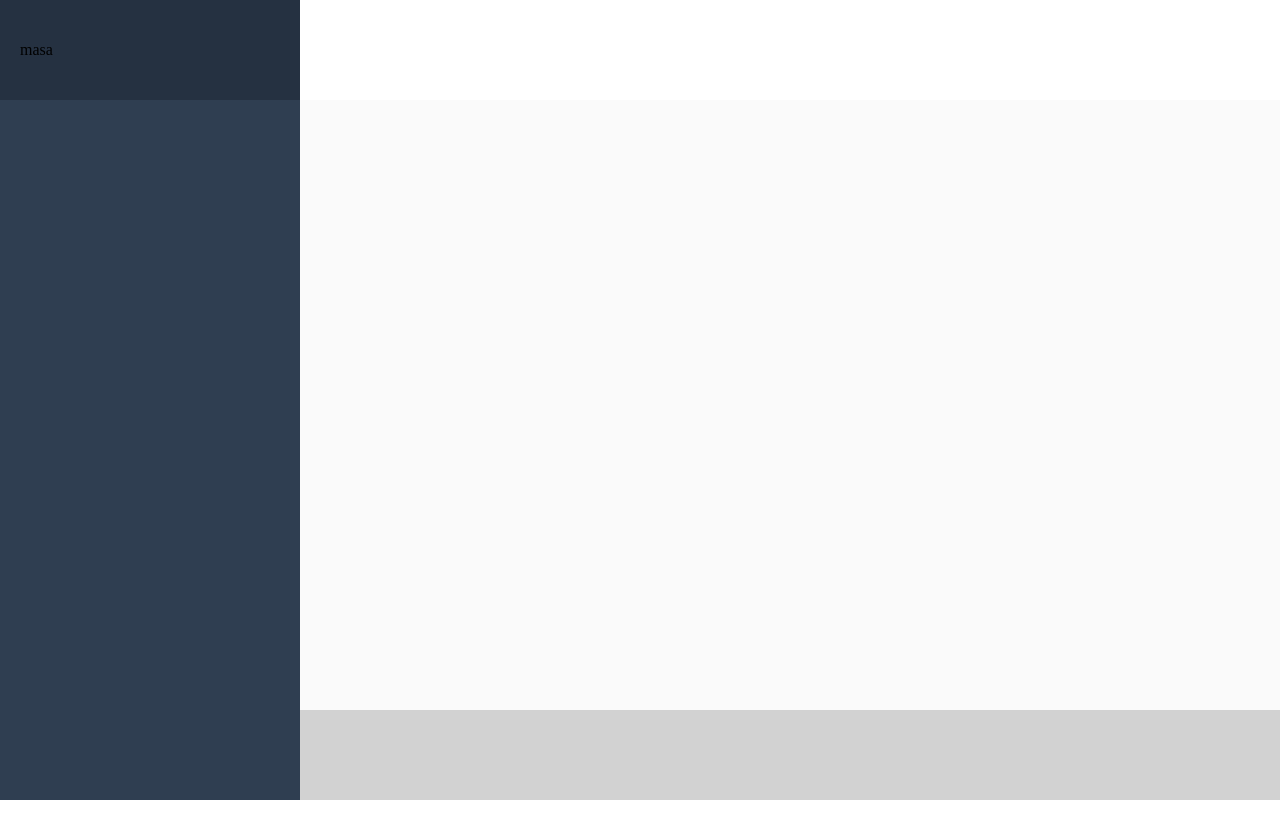
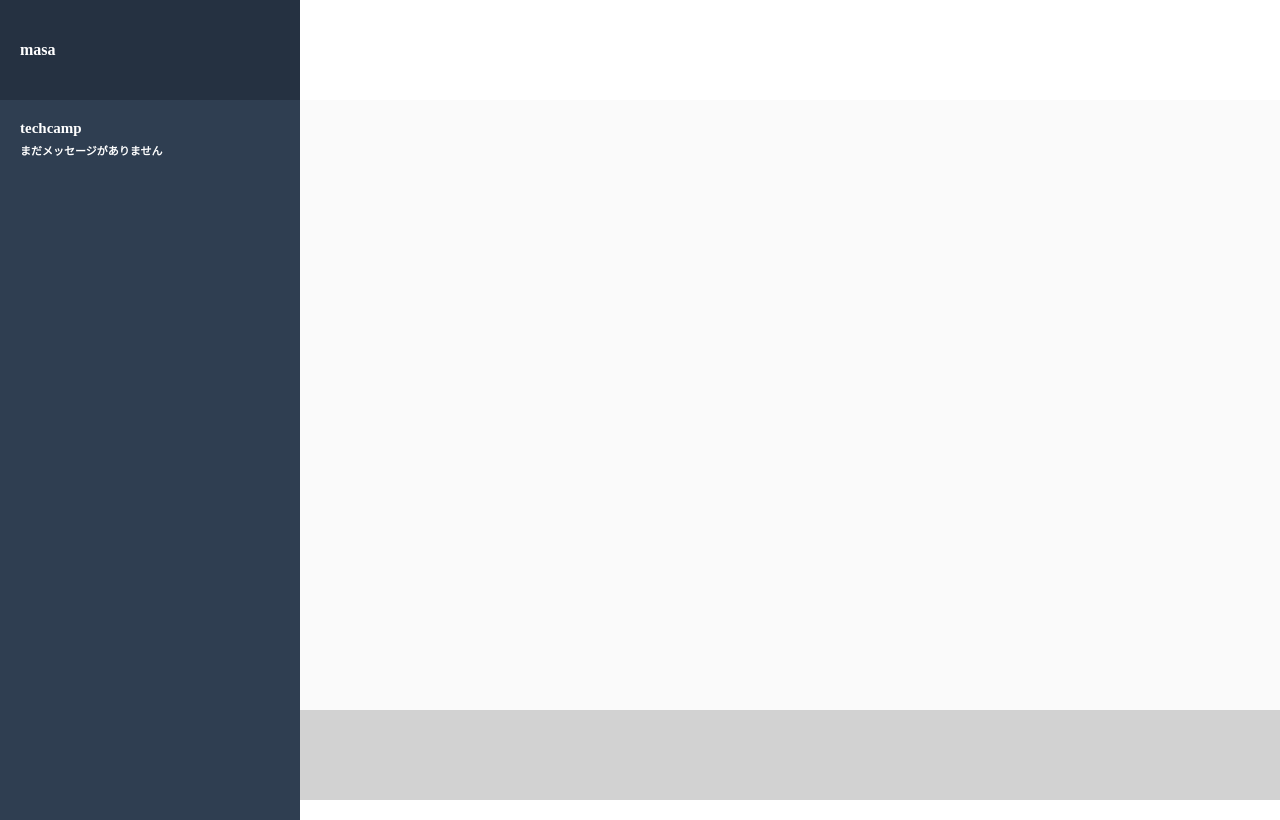
Before and after one commit to kingranking/chat-space2, a Rails app: page / in a window 1280 px wide. Run offline with Rails 7, Linux system fonts and the light colour scheme; style sheets or scripts are compiled from the project's sources.

Commit message:
front_create ②グループ一覧を表示させよう

```diff
--- a/app/assets/stylesheets/application.scss
+++ b/app/assets/stylesheets/application.scss
@@ -24,6 +24,9 @@
       justify-content: space-between;
       &__user-name {
         line-height: 20px;
+        font-size: 16px;
+        font-weight: bold;
+        color: #ffffff;
       }
       &__menu {
         width: 60px;
@@ -44,6 +47,18 @@
   &__groups {
     background-color: #2f3e51;
     height: calc(100vh - 100px);
+    &__name {
+      font-size: 15px;
+      font-weight: bold;
+      color: #ffffff;
+      margin: 20px 20px 5px;
+    }
+    &__message {
+      font-size: 11px;
+      font-weight: bold;
+      color: #ffffff;
+      margin: 0 20px 40px;
+    }
   }
 }
 
--- a/app/views/messages/_side_bar.html.haml
+++ b/app/views/messages/_side_bar.html.haml
@@ -9,3 +9,7 @@
         = link_to "#", class: "side-bar__header__box__menu__edit-user" do
           <i class="fas fa-cog"></i>
   .side-bar__groups
+    .side-bar__groups__name
+      techcamp
+    .side-bar__groups__message
+      まだメッセージがありません
```
